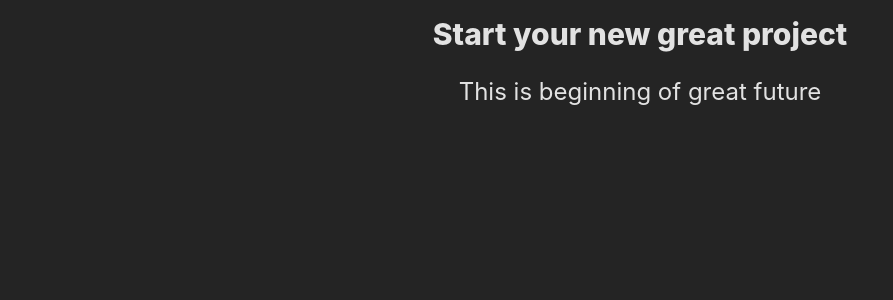
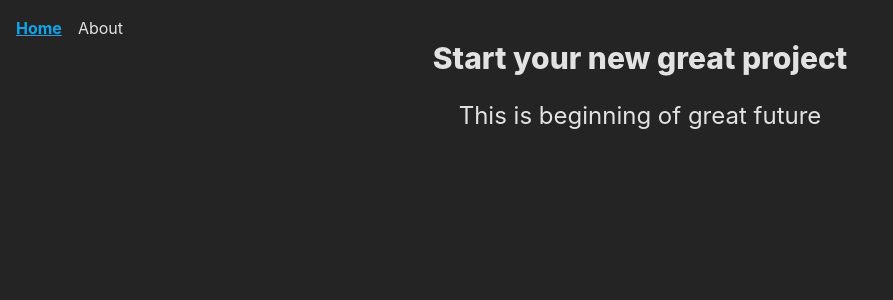
Before and after one commit to rafpiek/react-template, a React (Vite) app: page / in a window 1280 px wide. Shown: the top 300 px of the page, without its empty margins (0-893 px from the left). Built offline with nearby package versions, Linux system fonts and the light colour scheme.

Commit message:
Add sample navbar

```diff
--- a/package.json
+++ b/package.json
@@ -25,6 +25,7 @@
     "eslint-plugin-react-hooks": "^4.6.0",
     "eslint-plugin-react-refresh": "^0.4.6",
     "postcss": "^8.4.38",
+    "tailwind-merge": "^2.3.0",
     "tailwindcss": "^3.4.4",
     "typescript": "^5.2.2",
     "vite": "^5.2.0",
--- /dev/null
+++ b/src/components/navigation/TopNavbar.tsx
@@ -0,0 +1,25 @@
+import { PropsWithChildren } from "react";
+import { NavLink } from "react-router-dom";
+
+export const TopNavbar = () => {
+  return (
+    <nav className="flex flex-row gap-4">
+      <NavigationLink to="/">Home</NavigationLink>
+      <NavigationLink to="/about">About</NavigationLink>
+    </nav>
+  );
+};
+
+interface NavigationLinkProps extends PropsWithChildren {
+  to: string;
+}
+
+const NavigationLink = ({ to, children }: NavigationLinkProps) => {
+  return <NavLink
+  className={({ isActive }) => {
+    return [
+      isActive ? "text-sky-500 underline font-bold" : ""
+    ].join(" ")
+  }}
+  to={to}>{children}</NavLink>;
+};
--- /dev/null
+++ b/src/pages/About/AboutPage.tsx
@@ -0,0 +1,9 @@
+import { MainLayout } from "pages/layout/MainLayout";
+
+export const AboutPage = () => {
+  return (
+    <MainLayout>
+      <h1 className="text-center">About Page</h1>
+    </MainLayout>
+  );
+};
--- a/src/pages/Home/HomePage.tsx
+++ b/src/pages/Home/HomePage.tsx
@@ -1,11 +1,10 @@
-import { Subheader } from "pages/Home/Subheader"
+import { Subheader } from "pages/Home/Subheader";
+import { MainLayout } from "pages/layout/MainLayout";
 export const HomePage = () => {
   return (
-    <main className="max-w-7xl mx-auto p-4">
-      <div className="w-full flex flex-col items-center justify-center gap-6">
-        <h1 className="text-center">Start your new great project</h1>
-        <Subheader />
-      </div>
-    </main>
-  )
-}
+    <MainLayout containerClassName="items-center justify-center">
+      <h1 className="text-center">Start your new great project</h1>
+      <Subheader />
+    </MainLayout>
+  );
+};
--- /dev/null
+++ b/src/pages/layout/MainLayout.tsx
@@ -0,0 +1,23 @@
+import { TopNavbar } from "components/navigation/TopNavbar";
+import { PropsWithChildren } from "react";
+import { twMerge } from "tailwind-merge";
+
+interface MainLayoutProps extends PropsWithChildren<{}> {
+  containerClassName?: string;
+}
+
+export const MainLayout = ({
+  children,
+  containerClassName,
+}: MainLayoutProps) => {
+  const containerClass = twMerge(
+    "w-full flex flex-col gap-6",
+    containerClassName
+  );
+  return (
+    <main className="max-w-7xl flex flex-col mx-auto p-4">
+      <TopNavbar />
+      <div className={containerClass}>{children}</div>
+    </main>
+  );
+};
--- a/src/router/Router.tsx
+++ b/src/router/Router.tsx
@@ -1,3 +1,4 @@
+import { AboutPage } from "pages/About/AboutPage";
 import { HomePage } from "pages/Home/HomePage";
 import {
   createBrowserRouter,
@@ -5,7 +6,8 @@ import {
 } from "react-router-dom";
 
 const router = createBrowserRouter([
-  { path: "/", element: <HomePage /> }
+  { path: "/", element: <HomePage /> },
+  { path: "/about", element: <AboutPage />  }
 ]);
 
 export const AppRouter = () => {
```
Also changed, not shown: 1 other file (tests, documents, lock files or other folders).
